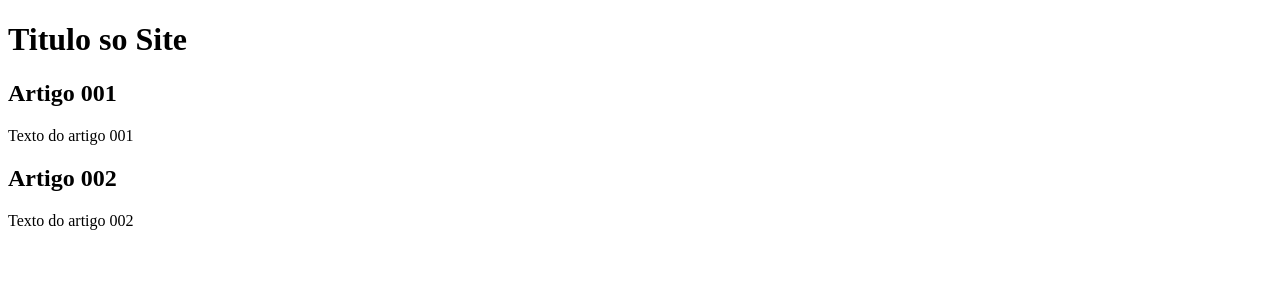
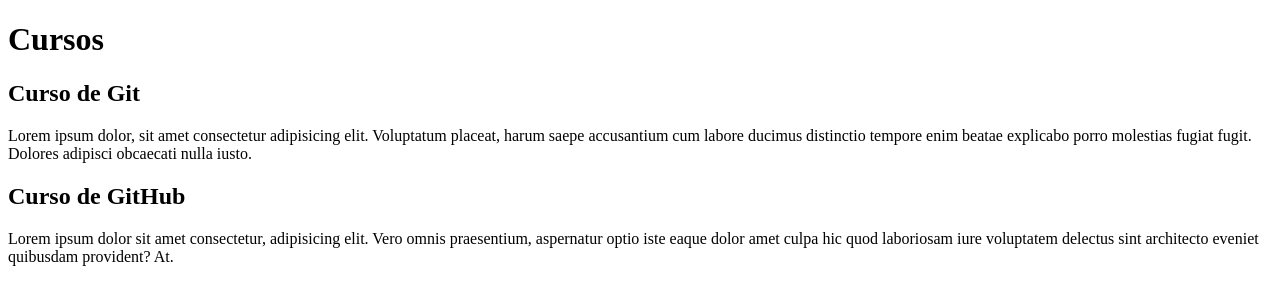
Before and after one commit to LenonGabrielNogueira/Projeto_Site, a plain HTML site: page index.html in a window 1280 px wide. Drawn offline with Linux system fonts and the light colour scheme.

Commit message:
Primeira base de conteúdos.

```diff
--- a/index.html
+++ b/index.html
@@ -4,20 +4,27 @@
     <meta charset="UTF-8">
     <meta http-equiv="X-UA-Compatible" content="IE=edge">
     <meta name="viewport" content="width=device-width, initial-scale=1.0">
-    <title>Site de Teste</title>
+    <title>Curso de Git & GitHub</title>
 </head>
 <body>
     <main>
         <header>
-            <h1>Titulo so Site</h1>
+            <h1>Cursos</h1>
         </header>
+
         <article>
-            <h2>Artigo 001</h2>
-            <p>Texto do artigo 001</p>
+            <h2>Curso de Git</h2>
+            <p>Lorem ipsum dolor, sit amet consectetur adipisicing elit. Voluptatum placeat,
+                harum saepe accusantium cum labore ducimus distinctio tempore enim beatae explicabo
+                porro molestias fugiat fugit. Dolores adipisci obcaecati nulla iusto.</p>
         </article>
+
         <article>
-            <h2>Artigo 002</h2>
-            <p>Texto do artigo 002</p>
+            <h2>Curso de GitHub</h2>
+            <p>Lorem ipsum dolor sit amet consectetur, adipisicing elit. Vero omnis
+               praesentium, aspernatur optio iste eaque dolor amet culpa hic quod
+               laboriosam iure voluptatem delectus sint architecto eveniet quibusdam
+               provident? At.</p>
         </article>
     </main>
 
```
